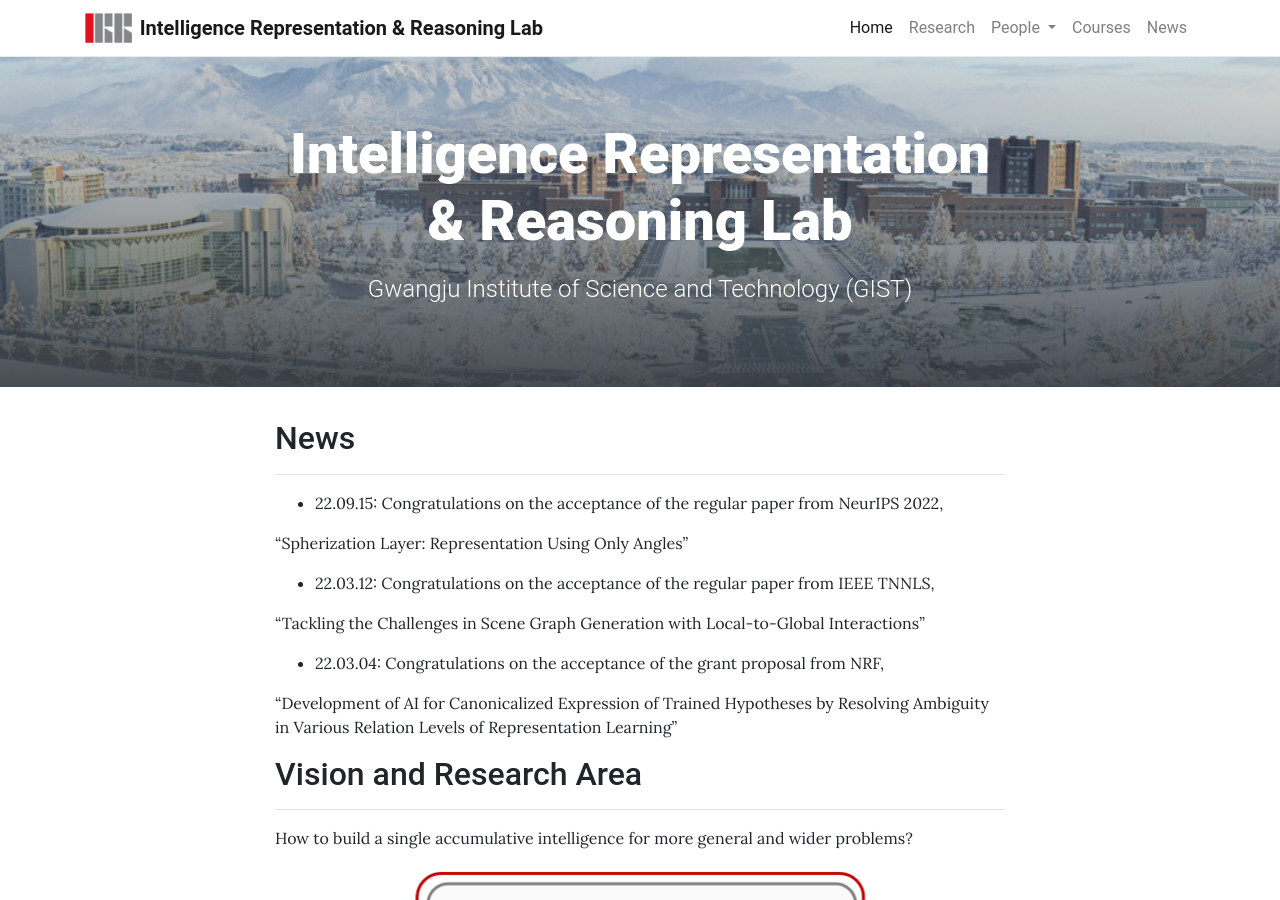
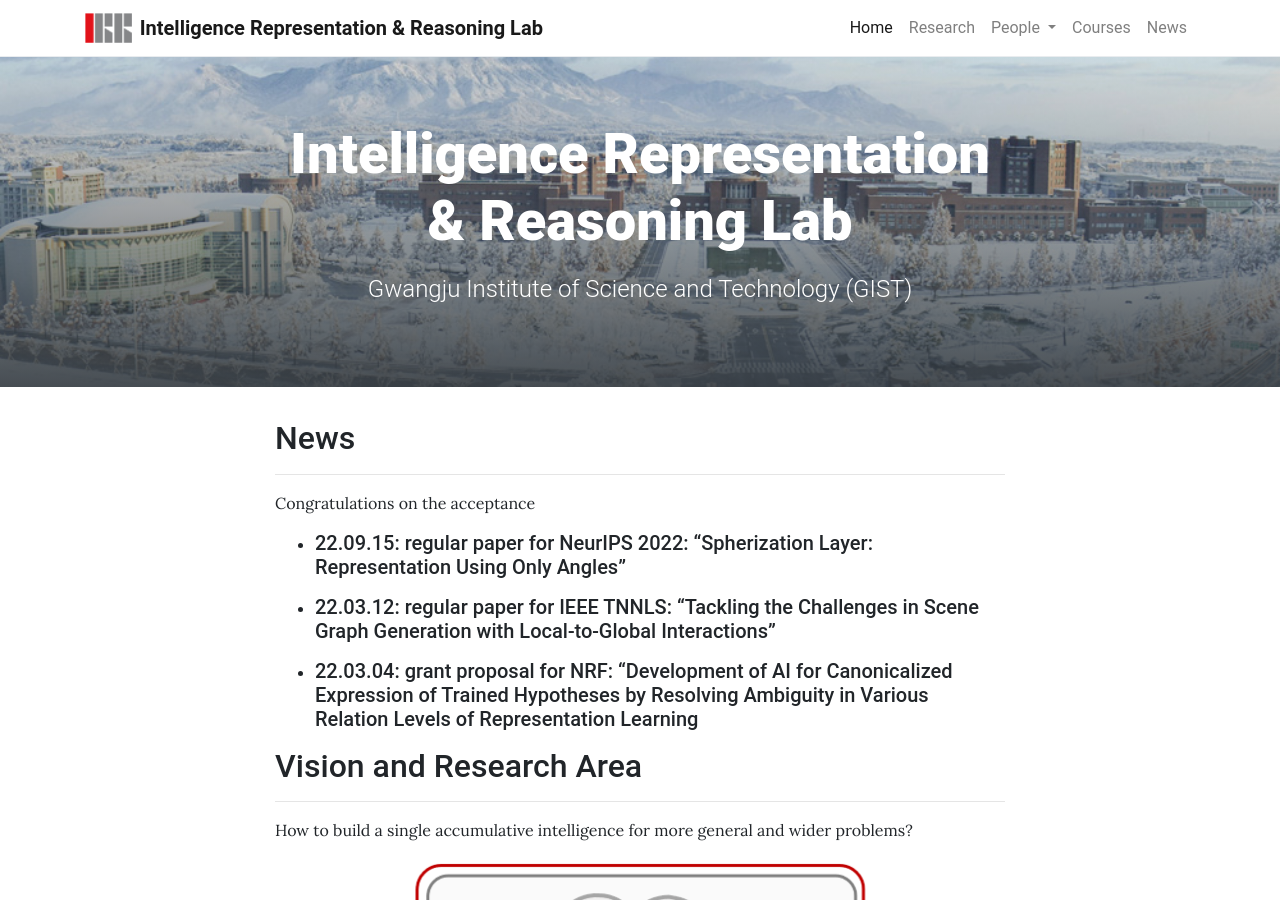
Before and after one commit to irrlab/irrlab.github.io, a Jekyll site: the page built from pages/home.md, in a window 1280 px wide and 900 px high. Built offline with Jekyll 4.4.1, drawn with Linux system fonts in a browser that asks for light colours.

Commit message:
revision

```diff
--- a/pages/home.md
+++ b/pages/home.md
@@ -10,17 +10,10 @@ permalink: /
 ## News
 ---
 <!-- Content here would shop up above your list of posts -->
-- 22.09.15: Congratulations on the acceptance of the regular paper from NeurIPS 2022,
-
-"Spherization Layer: Representation Using Only Angles"
-
-- 22.03.12: Congratulations on the acceptance of the regular paper from IEEE TNNLS,
-
-"Tackling the Challenges in Scene Graph Generation with Local-to-Global Interactions"
-
-- 22.03.04: Congratulations on the acceptance of the grant proposal from NRF,
-
-"Development of AI for Canonicalized Expression of Trained Hypotheses by Resolving Ambiguity in Various Relation Levels of Representation Learning"
+Congratulations on the acceptance
+- ##### 22.09.15: regular paper for NeurIPS 2022: "Spherization Layer: Representation Using Only Angles"
+- ##### 22.03.12: regular paper for IEEE TNNLS: "Tackling the Challenges in Scene Graph Generation with Local-to-Global Interactions"
+- ##### 22.03.04: grant proposal for NRF: "Development of AI for Canonicalized Expression of Trained Hypotheses by Resolving Ambiguity in Various Relation Levels of Representation Learning
 
 ## Vision and Research Area
 ---
```
